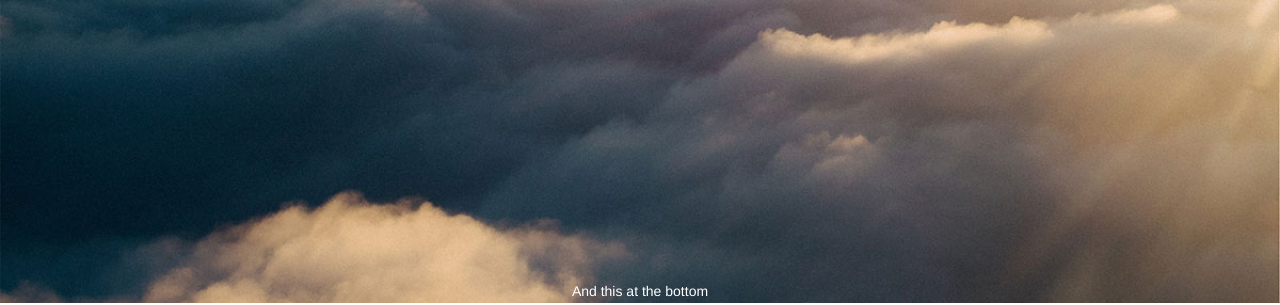
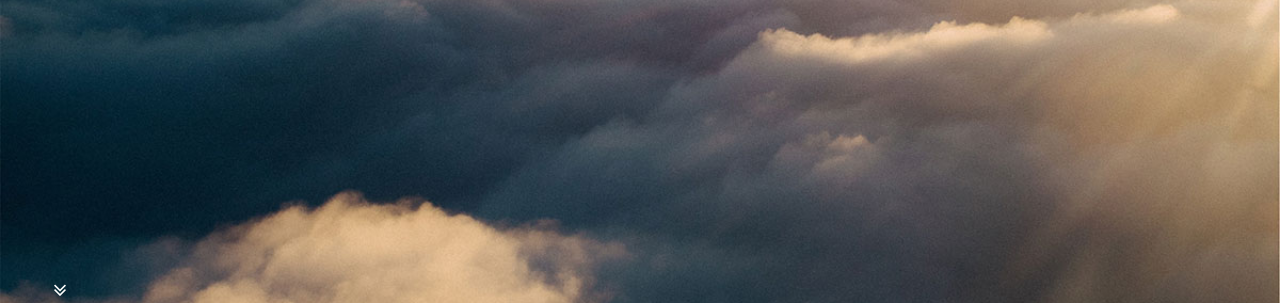
Before and after one commit to smotine/smotine.github.io, a website: page index.html in a window 1280 px wide. Shown: the part 497-802 px from the top of the page. Drawn offline with nearby package versions, Linux system fonts and the light colour scheme.

Commit message:
add: scroll down icon

```diff
--- a/index.html
+++ b/index.html
@@ -44,11 +44,9 @@
         <div class="hero-foot">
             <div class="container">
                 <div class="tabs is-centered">
-                    <ul>
-                        <li>
-                            <p>And this at the bottom</p>
-                        </li>
-                    </ul>
+                  <span class="icon">
+                    <i class="fa fa-angle-double-down"></i>
+                  </span>
                 </div>
             </div>
         </div>
```
